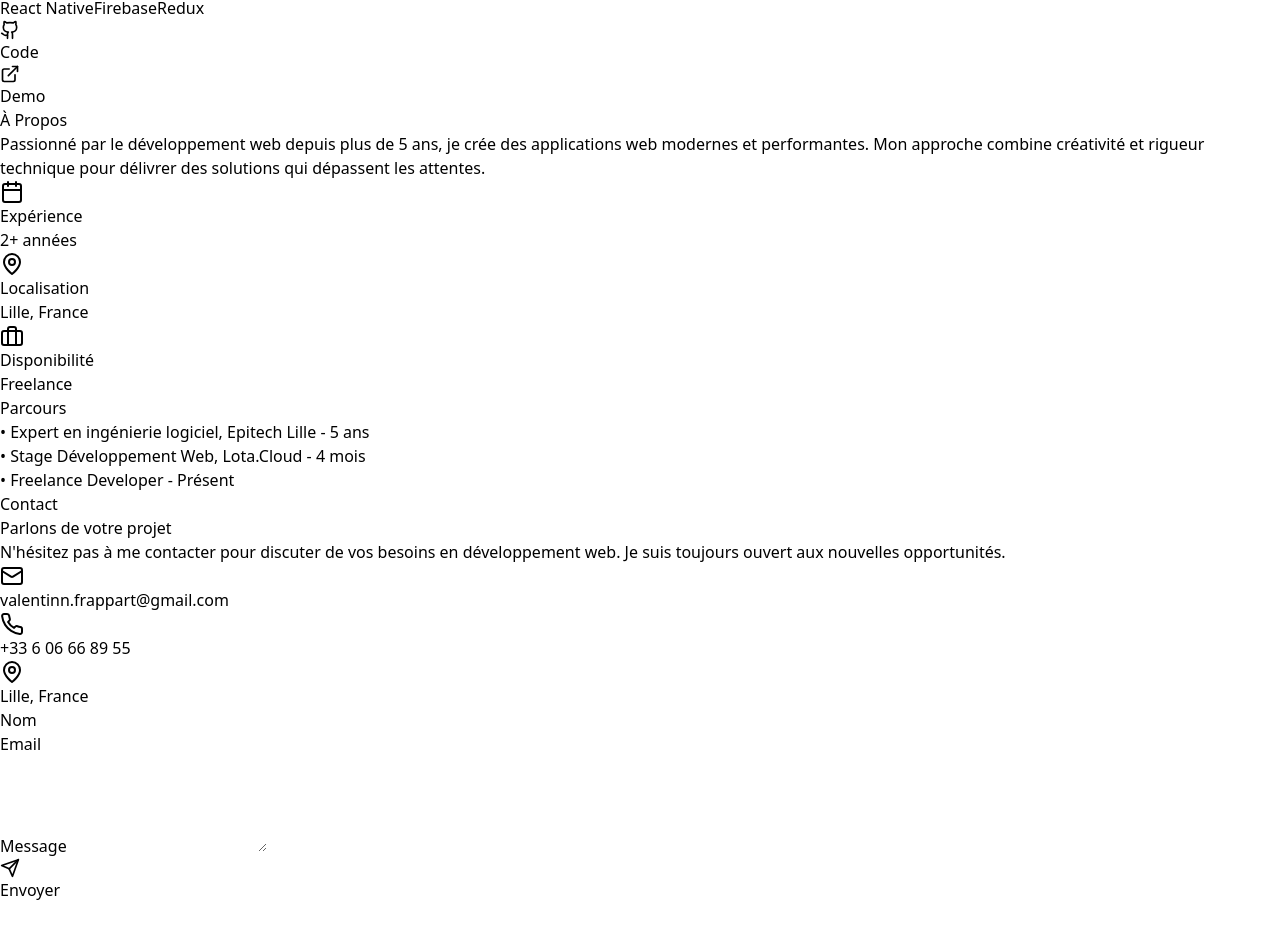
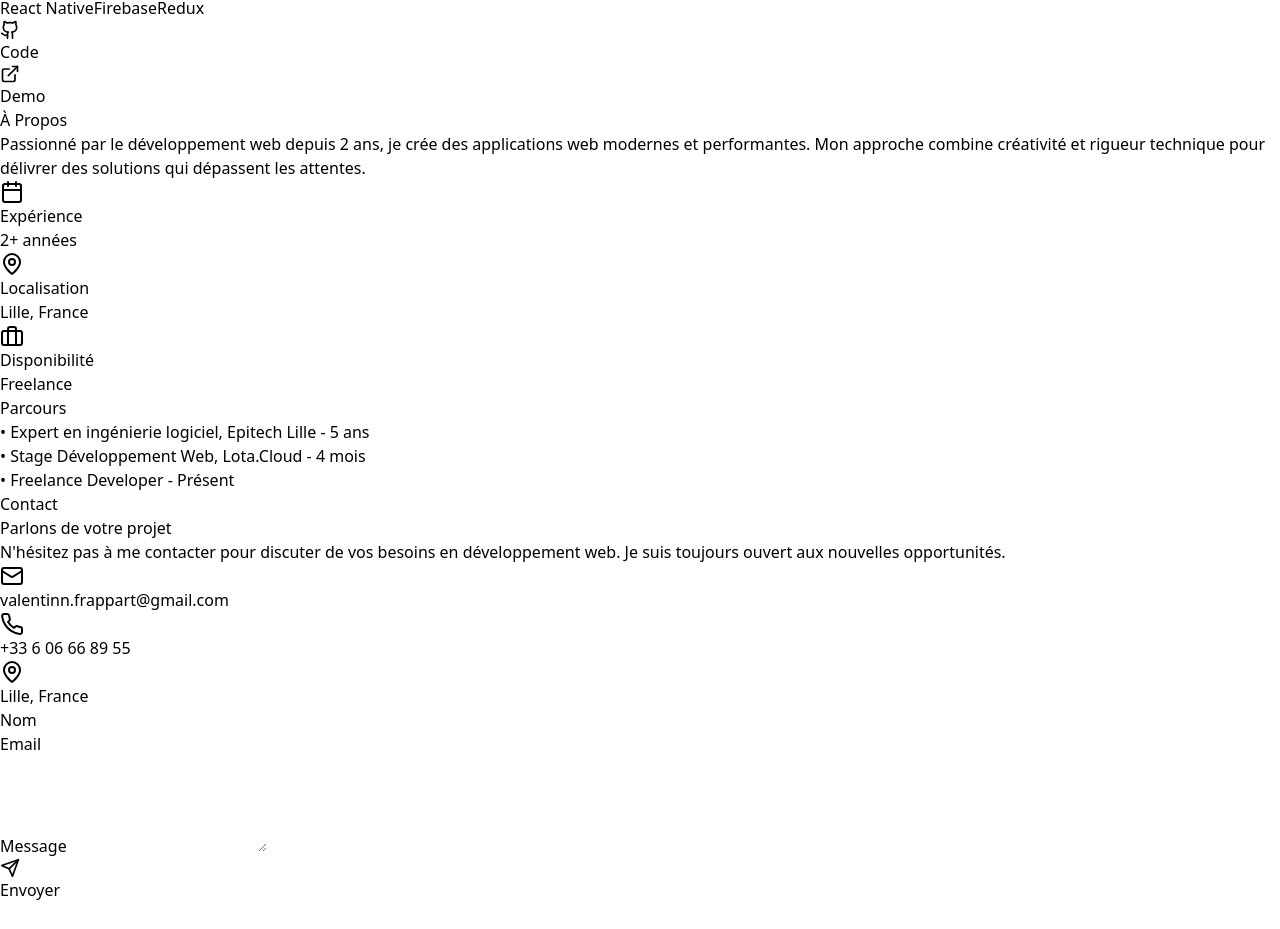
Before and after one commit to ValentinFrp/ValentinFrappart.fr, a React (Vite) app: page / in a window 1280 px wide. Shown: the part 2078-3007 px from the top of the page. Built offline with nearby package versions, Linux system fonts and the light colour scheme.

Commit message:
fix: fix about page

```diff
--- a/src/components/About.tsx
+++ b/src/components/About.tsx
@@ -15,7 +15,7 @@ const About = () => {
                     <div className="bg-slate-800 rounded-lg p-8 shadow-xl">
                         <div className="prose prose-invert max-w-none">
                             <p className="text-gray-300 mb-6">
-                                Passionné par le développement web depuis plus de 5 ans, je crée des applications
+                                Passionné par le développement web depuis 2 ans, je crée des applications
                                 web modernes et performantes. Mon approche combine créativité et rigueur technique
                                 pour délivrer des solutions qui dépassent les attentes.
                             </p>
```
